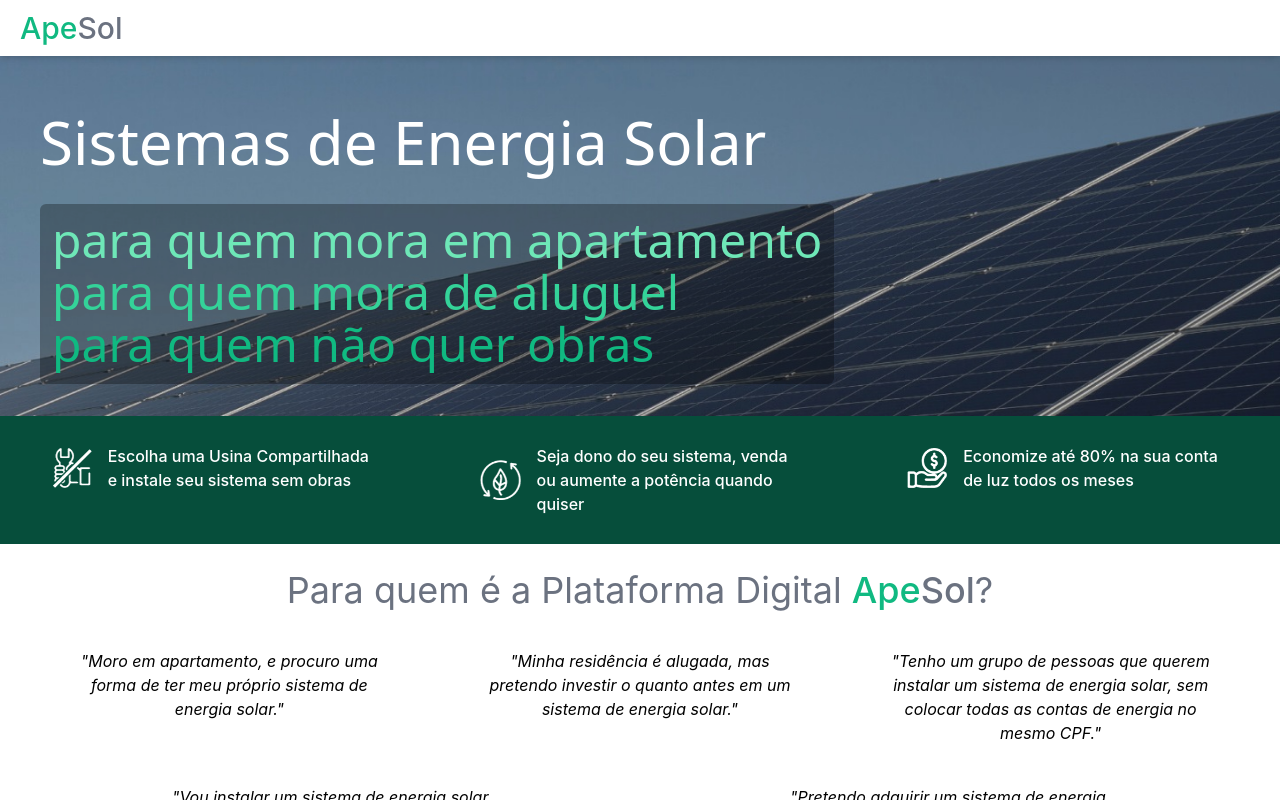
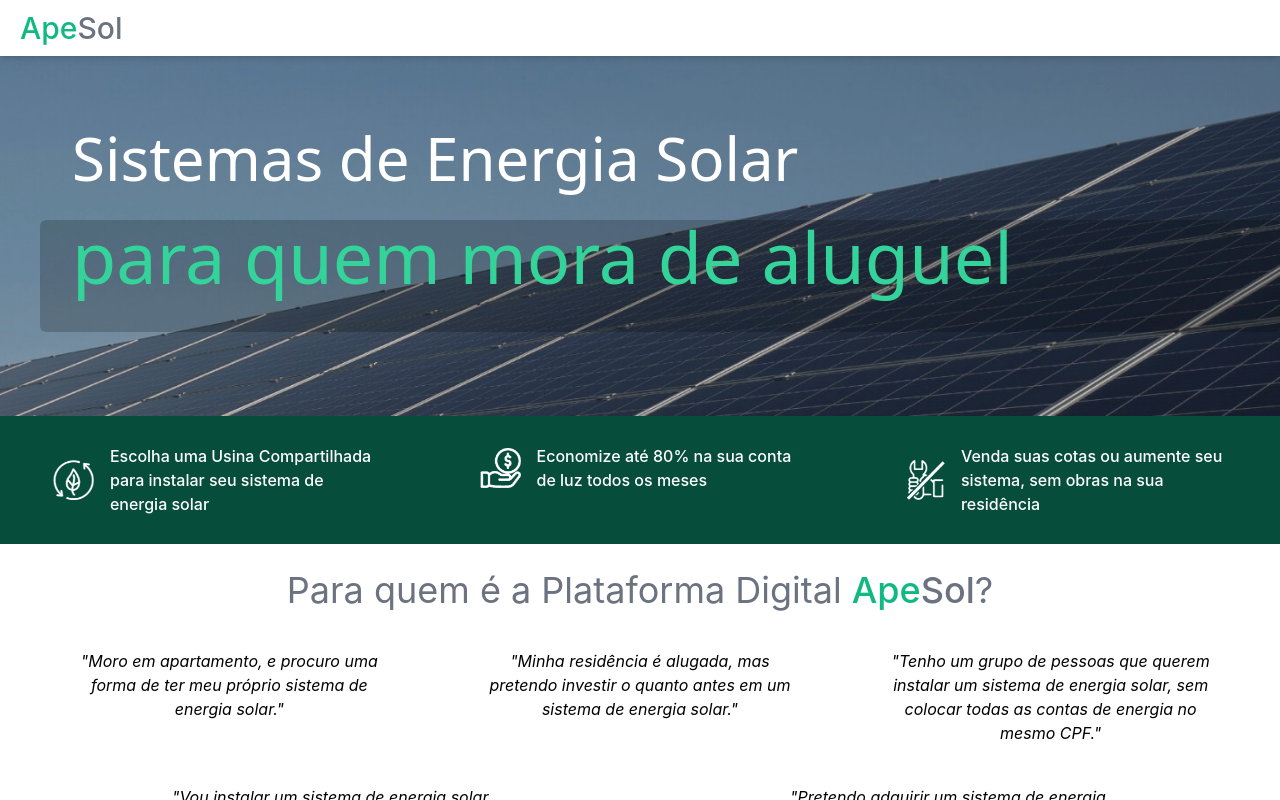
Before and after one commit to jardelmv/apesol, a React (Create React App) app: page / in a window 1280 px wide. Built offline with nearby package versions, Linux system fonts and the light colour scheme.

Commit message:
landpage animations

```diff
--- a/src/landpage/index.js
+++ b/src/landpage/index.js
@@ -17,40 +17,40 @@ export default function Landpage() {
                 </div>
             </div>
 
-            <div className='classBackgroundImage' style={{ backgroundImage: `url(${paineis})` }} >
-                <p className='text-3xl lg:text-6xl md:text-5xl font-sans font-medium text-white'>
+            <div className='classBackgroundImage flex flex-col justify-center items-center lg:items-start lg:pl-10' style={{ backgroundImage: `url(${paineis})` }} >
+                <p className='mt-5 lg:pl-8 text-3xl lg:text-6xl md:text-5xl font-sans font-medium text-white'>
                     Sistemas de Energia Solar
                 </p>
-                <div className='h-fit w-fit rounded-md bg-black/30 p-3 my-8 flex flex-col justify-around'>
-                    <p className='classForWho text-emerald-300'>
+                <div className='relative w-full h-28 md:rounded-md bg-black/20 my-8 flex flex-col justify-center'>
+                    <p className='one absolute top-4 lg:top-0 classForWho text-emerald-300'>
                         para quem mora em apartamento
                     </p>
-                    <p className='classForWho text-emerald-400'>
+                    <p className='two absolute top-4 lg:top-0 classForWho text-emerald-400'>
                         para quem mora de aluguel
                     </p>
-                    <p className='classForWho text-emerald-500'>
-                        para quem não quer obras
+                    <p className='three absolute top-4 lg:top-0 classForWho text-emerald-300'>
+                        para quem não quer obras na residência
                     </p>
                 </div>
             </div>
 
             <div className='w-full bg-emerald-900 flex flex-col justify-around py-4 md:flex-row'>
                 <div className='classResumeBox'>
-                    <img src={iconNoTools} className='h-10' alt="" />
-                    <span className='classResumeText'>
-                        Escolha uma Usina Compartilhada e instale seu sistema sem obras
-                    </span>
-                </div>
-                <div className='classResumeBox'>
                     <img src={iconLeaf} className='h-10' alt="" />
                     <span className='classResumeText'>
-                        Seja dono do seu sistema, venda ou aumente a potência quando quiser
+                        Escolha uma Usina Compartilhada para instalar seu sistema de energia solar
                     </span>
                 </div>
                 <div className='classResumeBox'>
                     <img src={iconMoney} className='h-10' alt="" />
                     <span className='classResumeText'>
                         Economize até 80% na sua conta de luz todos os meses
+                    </span>
+                </div>
+                <div className='classResumeBox'>
+                    <img src={iconNoTools} className='h-10' alt="" />
+                    <span className='classResumeText'>
+                        Venda suas cotas ou aumente seu sistema, sem obras na sua residência
                     </span>
                 </div>
             </div>
--- a/src/landpage/styles.css
+++ b/src/landpage/styles.css
@@ -1,13 +1,46 @@
 
 
-.classBackgroundImage { @apply fade-in-image h-fit md:h-1/3 lg:h-[45%] bg-cover bg-bottom bg-no-repeat pl-10 py-14 fade-in-image;}
-.classForWho { @apply text-xl lg:text-5xl md:text-3xl mb-1 font-sans font-normal;}
+.classBackgroundImage { @apply fade-in-image h-fit md:h-1/3 lg:h-[45%] bg-cover bg-bottom bg-no-repeat;}
+.classForWho { @apply text-center px-8 text-4xl lg:text-7xl mb-1 font-sans font-normal;}
 .classResumeBox { @apply w-full h-full py-3 px-8 flex justify-center items-center md:w-1/4 md:px-0;}
 .classResumeText { @apply font-medium text-white pl-4;}
 
 
-.fade-in-image { animation: fadeIn 1s; }
+.fade-in-image { animation: fadeIn 1s;}
 @keyframes fadeIn {
     0% { opacity: 0; }
     100% { opacity: 1; }
   }
+
+  @keyframes fade {
+    0% {
+      opacity: 0;
+    }
+    5% {
+      opacity: 1;
+    }
+    28% {
+      opacity: 1;
+    }
+    33% {
+      opacity: 0;
+    }
+    100% {
+      opacity: 0;
+    }
+  }
+
+  .one {
+    opacity: 0;
+    animation: fade 9s infinite 0s;
+  }
+
+  .two {
+    opacity: 0;
+    animation: fade 9s infinite 3s;
+  }
+
+  .three {
+    opacity: 0;
+    animation: fade 9s infinite 6s;
+  }
```
